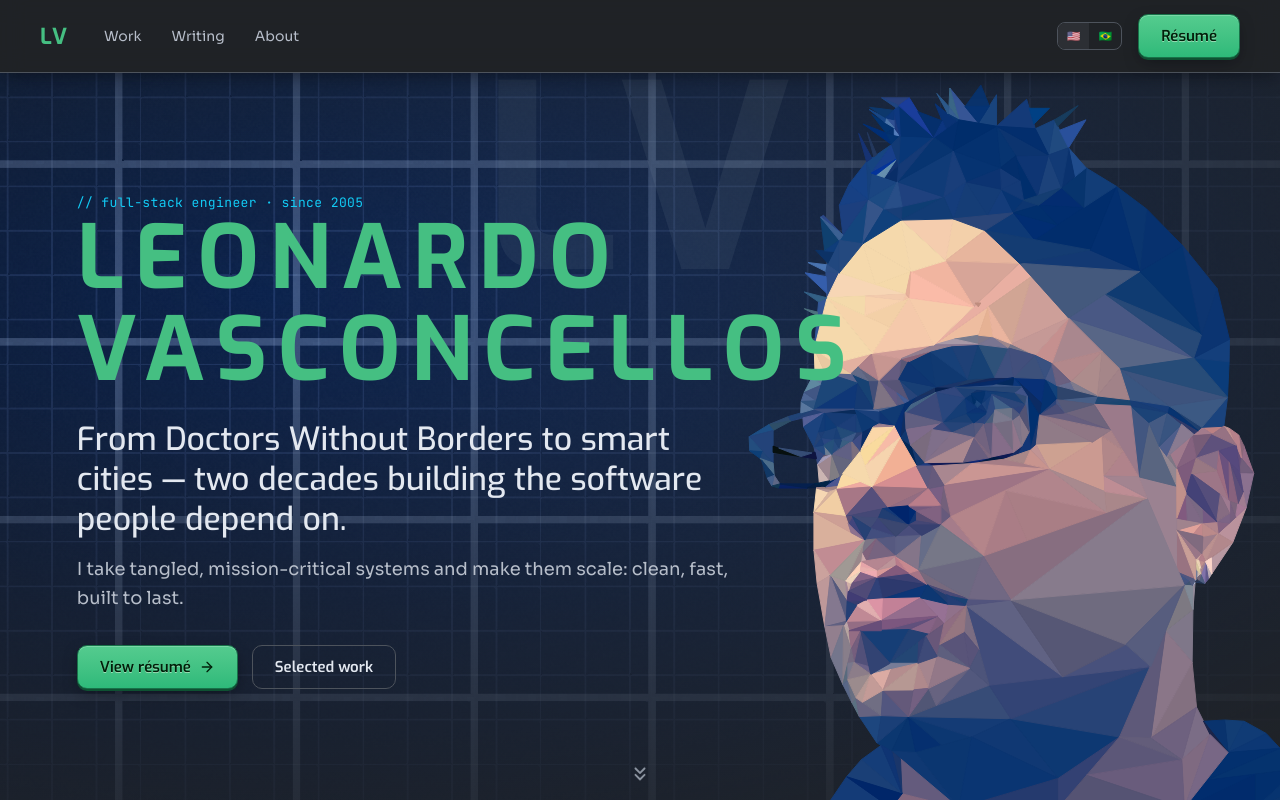
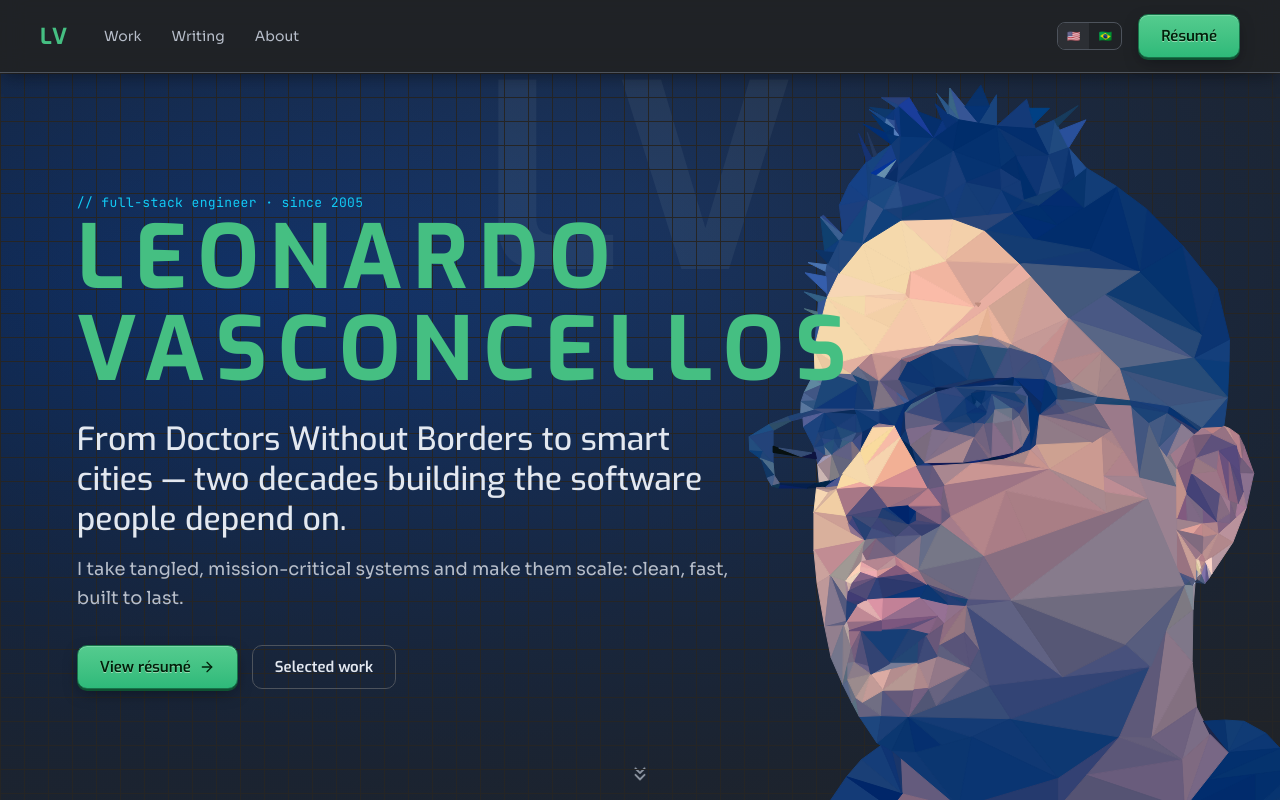
Before and after one commit to llvasconcellos2/leonardo, a Next.js app: page / in a window 1280 px wide. Built offline with nearby package versions, Linux system fonts and the light colour scheme.

Commit message:
feat: parallax divisor

```diff
--- /dev/null
+++ b/app/components/BG-Pattern.tsx
@@ -0,0 +1,102 @@
+import React from "react";
+
+type BGVariantType =
+  | "dots"
+  | "diagonal-stripes"
+  | "grid"
+  | "horizontal-lines"
+  | "vertical-lines"
+  | "checkerboard";
+type BGMaskType =
+  | "fade-center"
+  | "fade-edges"
+  | "fade-top"
+  | "fade-bottom"
+  | "fade-left"
+  | "fade-right"
+  | "fade-x"
+  | "fade-y"
+  | "none";
+
+type BGPatternProps = React.ComponentProps<"div"> & {
+  variant?: BGVariantType;
+  mask?: BGMaskType;
+  size?: number;
+  fill?: string;
+};
+
+const maskStyles: Record<BGMaskType, string | undefined> = {
+  "fade-edges":
+    "radial-gradient(ellipse at center, var(--background), transparent)",
+  "fade-center":
+    "radial-gradient(ellipse at center, transparent, var(--background))",
+  "fade-top":
+    "linear-gradient(to bottom, transparent, var(--background))",
+  "fade-bottom":
+    "linear-gradient(to bottom, var(--background), transparent)",
+  "fade-left":
+    "linear-gradient(to right, transparent, var(--background))",
+  "fade-right":
+    "linear-gradient(to right, var(--background), transparent)",
+  "fade-x":
+    "linear-gradient(to right, transparent, var(--background), transparent)",
+  "fade-y":
+    "linear-gradient(to bottom, transparent, var(--background), transparent)",
+  none: undefined,
+};
+
+function geBgImage(variant: BGVariantType, fill: string, size: number) {
+  switch (variant) {
+    case "dots":
+      return `radial-gradient(${fill} 1px, transparent 1px)`;
+    case "grid":
+      return `linear-gradient(to right, ${fill} 1px, transparent 1px), linear-gradient(to bottom, ${fill} 1px, transparent 1px)`;
+    case "diagonal-stripes":
+      return `repeating-linear-gradient(45deg, ${fill}, ${fill} 1px, transparent 1px, transparent ${size}px)`;
+    case "horizontal-lines":
+      return `linear-gradient(to bottom, ${fill} 1px, transparent 1px)`;
+    case "vertical-lines":
+      return `linear-gradient(to right, ${fill} 1px, transparent 1px)`;
+    case "checkerboard":
+      return `linear-gradient(45deg, ${fill} 25%, transparent 25%), linear-gradient(-45deg, ${fill} 25%, transparent 25%), linear-gradient(45deg, transparent 75%, ${fill} 75%), linear-gradient(-45deg, transparent 75%, ${fill} 75%)`;
+    default:
+      return undefined;
+  }
+}
+
+const BGPattern = ({
+  variant = "grid",
+  mask = "none",
+  size = 24,
+  fill = "#252525",
+  className,
+  style,
+  ...props
+}: BGPatternProps) => {
+  const bgSize = `${size}px ${size}px`;
+  const backgroundImage = geBgImage(variant, fill, size);
+  const maskImage = maskStyles[mask];
+
+  return (
+    <div
+      className={className}
+      style={{
+        position: "absolute",
+        inset: 0,
+        zIndex: -10,
+        width: "100%",
+        height: "100%",
+        backgroundImage,
+        backgroundSize: bgSize,
+        ...(maskImage
+          ? { maskImage, WebkitMaskImage: maskImage }
+          : {}),
+        ...style,
+      }}
+      {...props}
+    />
+  );
+};
+
+BGPattern.displayName = "BGPattern";
+export { BGPattern };
--- a/app/components/ContactFooter.css
+++ b/app/components/ContactFooter.css
@@ -1,12 +1,12 @@
 .lv-footer {
-  margin-top: 2rem;
+  /* margin-top: 2rem; */
   background: var(--surface);
 }
 .lv-hire {
   max-width: 72rem;
   margin: 0 auto;
   padding: clamp(4rem, 9vw, 7rem) clamp(20px, 4vw, 40px);
-  border-top: 1px solid var(--border);
+  /* border-top: 1px solid var(--border); */
 }
 .lv-hire-title {
   font-family: var(--font-display);
--- a/app/components/Hero.tsx
+++ b/app/components/Hero.tsx
@@ -8,6 +8,7 @@ import type { Lang } from "../data";
 import type { GoFn } from "./types";
 import { LeoLowPoly } from "./LeoLowPoly";
 import { Blueprint } from "./BluePrint";
+import { BGPattern } from "./BG-Pattern";
 
 const heroCopy = {
   en: {
@@ -37,10 +38,13 @@ export function Hero({
 }: {
   lang: Lang;
   go: GoFn;
-  background?: "none" | "lowpoly" | "shader";
+  background?: "none" | "lowpoly" | "shader" | "pattern";
 }) {
   const c = heroCopy[lang];
-  const hasField = background === "lowpoly" || background === "shader";
+  const hasField =
+    background === "lowpoly" ||
+    background === "shader" ||
+    background === "pattern";
   return (
     <section className={"lv-hero lv-hero-background"}>
       {hasField && (
@@ -55,6 +59,9 @@ export function Hero({
             <div style={{ position: "absolute", inset: 0, height: "100dvh" }}>
               <Blueprint />
             </div>
+          )}
+          {background === "pattern" && (
+            <BGPattern variant="grid" mask="fade-edges" style={{ zIndex: 1 }} />
           )}
           <div className="lv-hero-scrim" />
           <div className="lv-hero-ghost">LV</div>
--- /dev/null
+++ b/app/components/Parallax.css
@@ -0,0 +1,33 @@
+.lv-parallax-container {
+  width: 100%;
+  overflow: hidden;
+}
+
+.lv-parallax-section {
+  height: 47px;
+  overflow: hidden;
+  background: rgba(21, 22, 24, 1);
+}
+
+.lv-parallax-section > svg {
+  height: 100%;
+  max-height: 56px;
+  width: 100%;
+}
+
+.lv-parallax-section-fliped {
+  background: rgba(21, 22, 24, 1);
+}
+
+@keyframes wave {
+  0% {
+    transform: translateX(-100%);
+  }
+  100% {
+    transform: translateX(200%);
+  }
+}
+
+.parallax > path {
+  animation: 25s cubic-bezier(0.55, 0.5, 0.45, 0.5) infinite wave;
+}
--- /dev/null
+++ b/app/components/Parallax.tsx
@@ -0,0 +1,94 @@
+"use client";
+
+import { useEffect, useState } from "react";
+import "./Parallax.css";
+
+export function Parallax({
+  flip = false,
+  targetColor = "32, 35, 39",
+  speed = 0.3,
+  style,
+}: {
+  flip?: boolean;
+  targetColor?: string;
+  /** Multiplier applied to the base duration. >1 is faster, <1 is slower. */
+  speed?: number;
+  style?: React.CSSProperties;
+}) {
+  const [numWaves, setNumWaves] = useState(0);
+  const [width, setWidth] = useState(0);
+  useEffect(() => {
+    const update = () => {
+      setNumWaves(Math.ceil(window.innerWidth / 100));
+      setWidth(window.innerWidth);
+    };
+    update();
+    const observer = new ResizeObserver(update);
+    observer.observe(document.documentElement);
+    return () => observer.disconnect();
+  }, []);
+
+  if (numWaves === 0) return null;
+
+  // Scale duration with viewport width so waves move at a consistent visual speed
+  // across screen sizes (7s feels right on mobile ~375px, ~19s on 1920px FullHD).
+  const duration = Math.max(7, width / 100) / speed;
+  const scaleFactor = duration / 7;
+
+  console.log({ numWaves, width, duration, scaleFactor });
+
+  return (
+    <div
+      style={style}
+      className={`lv-parallax-section ${flip ? "lv-parallax-section-fliped" : ""}`}
+    >
+      <div className={`lv-parallax-container ${flip ? "flip-vertical" : ""}`}>
+        <svg
+          viewBox={`0 ${!flip ? "24" : "32"} ${width / 2.4} ${!flip ? "20" : "30"}`}
+          preserveAspectRatio="none"
+          shapeRendering="auto"
+          aria-hidden="true"
+          focusable="false"
+        >
+          <g className="parallax">
+            {Array.from({ length: numWaves }).map((_, i) => {
+              // Scale delay by the same factor so waves stay evenly distributed
+              // regardless of duration.
+              const delay =
+                Math.round(
+                  (-2 - (i / (numWaves - 1)) * 12) * scaleFactor * 100,
+                ) / 100;
+              const opacity =
+                Math.round((0.2 + (i / (numWaves - 1)) * 0.7) * 100) / 100;
+              if (!flip) {
+                return (
+                  <path
+                    d="M-160 44c30 0 58-18 88-18s 58 18 88 18 58-18 88-18 58 18 88 18 v44h-352z"
+                    fill={`rgba(${targetColor}, ${opacity})`}
+                    style={{
+                      animationDelay: `${delay}s`,
+                      animationDuration: `${duration}s`,
+                    }}
+                    key={i}
+                  ></path>
+                );
+              } else {
+                return (
+                  <path
+                    fill={`rgba(${targetColor}, ${opacity})`}
+                    d="M-160 32c30 0 58 18 88 18s58-18 88-18 58 18 88 18 58-18 88-18v-44h-352z"
+                    style={{
+                      animationDelay: `${delay}s`,
+                      animationDuration: `${duration}s`,
+                    }}
+                    key={i}
+                  />
+                );
+              }
+            })}
+          </g>
+        </svg>
+      </div>
+    </div>
+  );
+}
--- a/app/components/Testimonials.css
+++ b/app/components/Testimonials.css
@@ -1,5 +1,5 @@
 .lv-testi {
-  border-top: 1px solid var(--border);
+  /* border-top: 1px solid var(--border); */
 }
 .lv-quotes {
   display: grid;
--- a/app/components/WritingSection.css
+++ b/app/components/WritingSection.css
@@ -1,5 +1,5 @@
 .lv-writing {
-  border-top: 1px solid var(--border);
+  /* border-top: 1px solid var(--border); */
 }
 .lv-writing-lead {
   color: var(--text-secondary);
--- a/app/page.tsx
+++ b/app/page.tsx
@@ -11,6 +11,7 @@ import { ContactFooter, MiniFooter } from "./components/ContactFooter";
 import { ProjectDetail, ArchiveView } from "./components/Views";
 import { BlogPost, WritingIndex } from "./components/BlogPost";
 import type { Lang } from "./data";
+import { Parallax } from "./components/Parallax";
 
 interface View {
   route: string;
@@ -28,7 +29,8 @@ export default function Portfolio() {
       setTimeout(() => {
         const el = document.getElementById("about");
         const sc = scrollRef.current;
-        if (el && sc) sc.scrollTo({ top: el.offsetTop - 64, behavior: "smooth" });
+        if (el && sc)
+          sc.scrollTo({ top: el.offsetTop - 64, behavior: "smooth" });
       }, 60);
       return;
     }
@@ -39,10 +41,10 @@ export default function Portfolio() {
   const navId = ["work", "project", "archive"].includes(view.route)
     ? "work"
     : ["writing", "post"].includes(view.route)
-    ? "writing"
-    : view.route === "about"
-    ? "about"
-    : "";
+      ? "writing"
+      : view.route === "about"
+        ? "about"
+        : "";
 
   let content: React.ReactNode;
   switch (view.route) {
@@ -61,11 +63,17 @@ export default function Portfolio() {
     default:
       content = (
         <>
-          <Hero lang={lang} go={go} background="shader" />
+          <Hero lang={lang} go={go} background="pattern" />
           <AboutSection lang={lang} go={go} embedded />
+          <Parallax flip={true} />
           <WorkSection lang={lang} go={go} />
+          <Parallax />
           <WritingSection lang={lang} go={go} />
+          <Parallax flip={true} />
           <Testimonials lang={lang} />
+          <Parallax
+            targetColor="44, 47, 52" /*style={{ marginTop: "2rem" }}*/
+          />
           <ContactFooter lang={lang} go={go} />
         </>
       );
```
